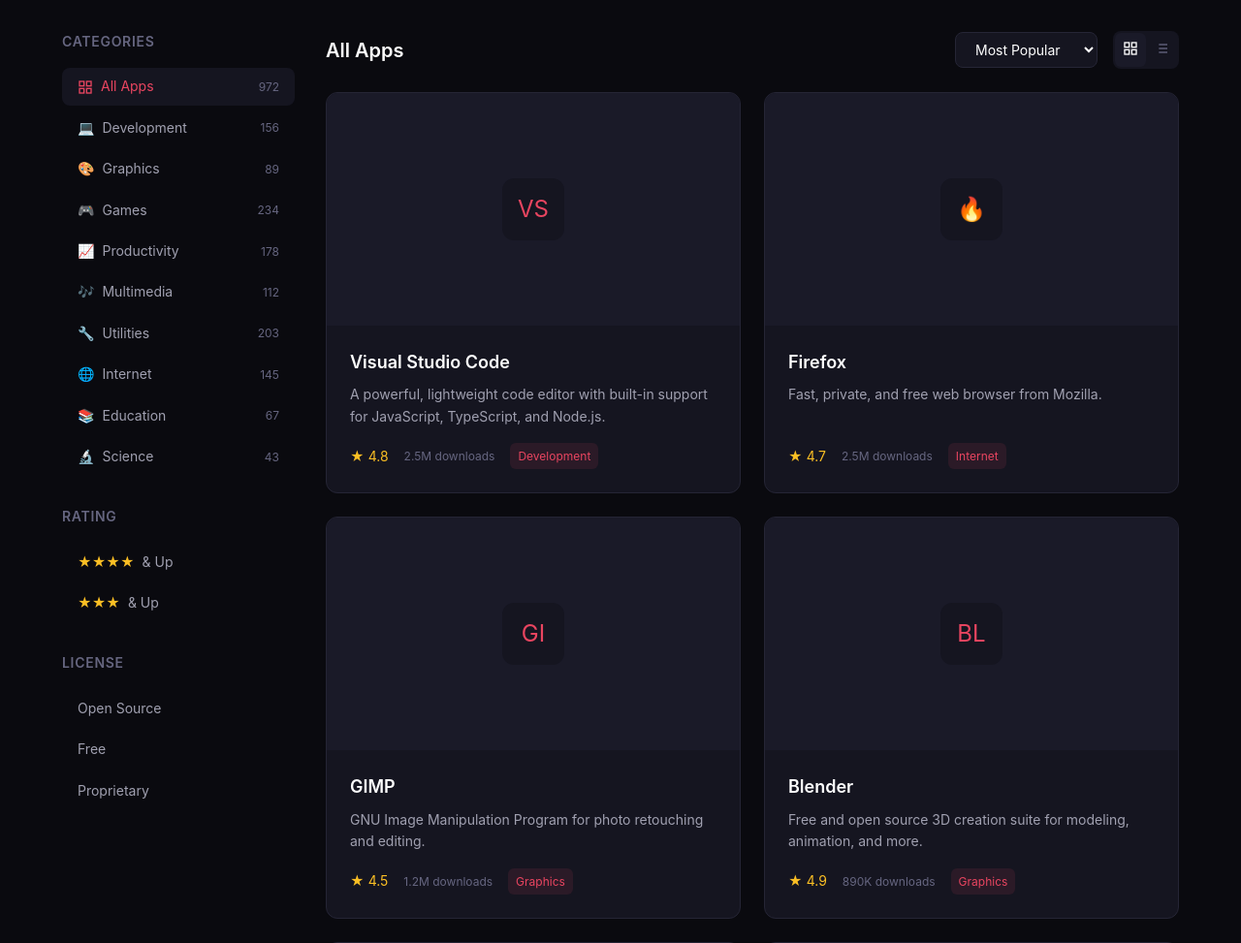
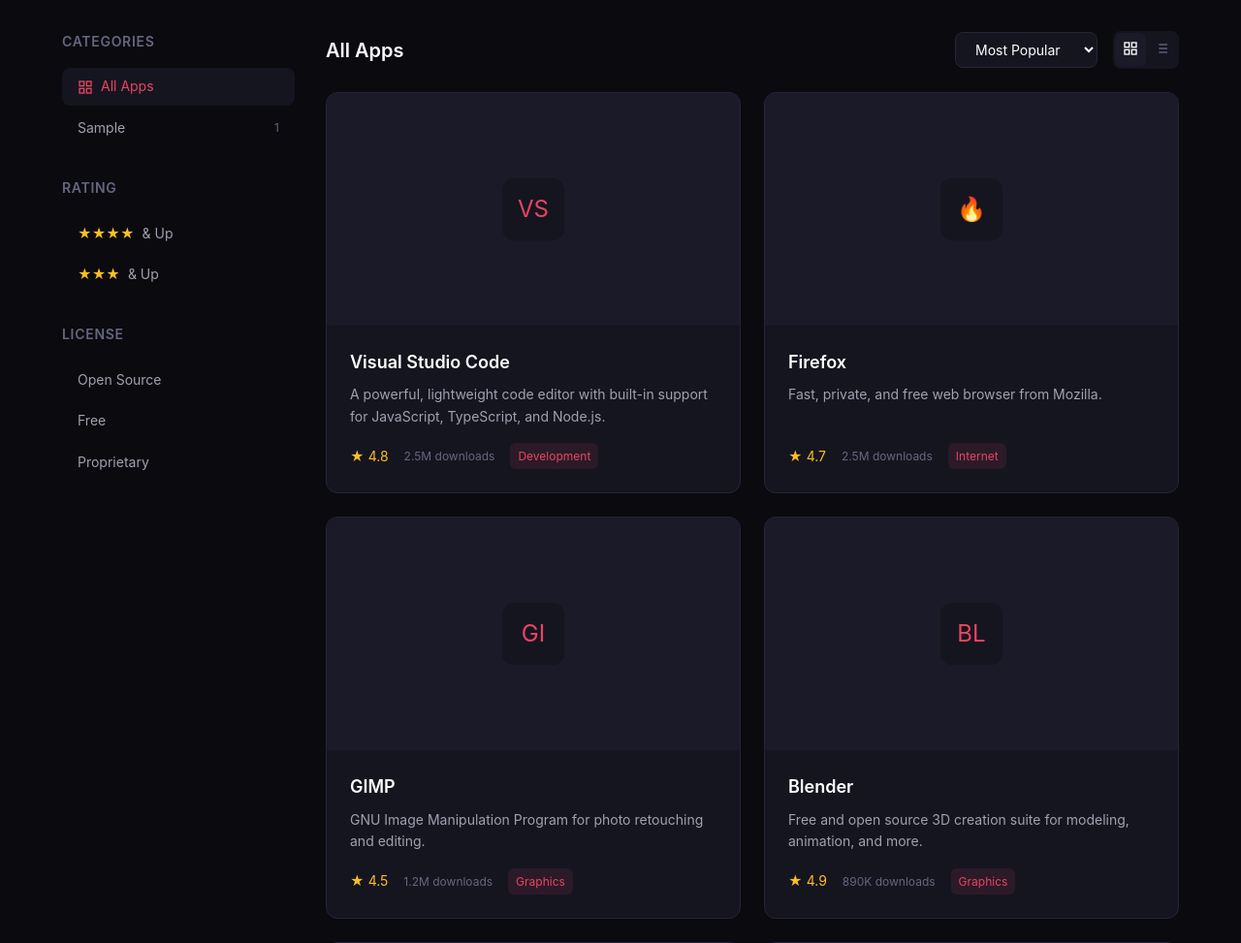
Before and after one commit to ruapotato/flick_forge, a Flask app: page /browse in a window 1280 px wide. Shown: the part 64-1037 px from the top of the page at 97% size. Run offline with Flask 3, Linux system fonts and the light colour scheme; tables that the repository leaves empty hold one stand-in row (values such as "Sample post").

Commit message:
Make categories dynamic from database instead of hardcoded
- Remove category validation in app creation (any string allowed)
- Update /api/apps/categories to return actual categories from DB
- Update browse.html to load categories dynamically from API
- Update index.html to load category cards from API
- Update main.js to handle dynamic category rendering

Categories now show only when apps exist in that category, with
accurate counts. No more hardcoded category lists.

🤖 Generated with [Claude Code](https://claude.com/claude-code)

Co-Authored-By: Claude Opus 4.5 <noreply@anthropic.com>

```diff
--- a/routes/apps.py
+++ b/routes/apps.py
@@ -164,22 +164,23 @@ def search_apps():
 
 @apps_bp.route("/categories", methods=["GET"])
 def list_categories():
-    """List all app categories with counts."""
-    categories = current_app.config.get("CATEGORIES", [])
+    """List all app categories with counts (dynamic from database)."""
+    # Get distinct categories from apps that are visible (stable or wild_west)
+    from sqlalchemy import func
 
-    # Get counts for each category
-    category_counts = {}
-    for cat in categories:
-        count = App.query.filter(
-            App.category == cat,
-            App.status.in_([AppStatus.STABLE.value, AppStatus.WILD_WEST.value]),
-        ).count()
-        category_counts[cat] = count
+    results = db.session.query(
+        App.category,
+        func.count(App.id).label('count')
+    ).filter(
+        App.status.in_([AppStatus.STABLE.value, AppStatus.WILD_WEST.value]),
+        App.category.isnot(None),
+        App.category != ''
+    ).group_by(App.category).order_by(func.count(App.id).desc()).all()
 
     return jsonify(
         {
             "categories": [
-                {"name": cat, "count": category_counts.get(cat, 0)} for cat in categories
+                {"name": cat, "count": count} for cat, count in results
             ]
         }
     )
@@ -188,10 +189,7 @@ def list_categories():
 @apps_bp.route("/category/<category>", methods=["GET"])
 def get_apps_by_category(category):
     """Get apps in a specific category."""
-    categories = current_app.config.get("CATEGORIES", [])
-    if category not in categories:
-        return jsonify({"error": "Invalid category"}), 400
-
+    # Category is now free-form, just filter by whatever category string is provided
     page = request.args.get("page", 1, type=int)
     per_page = min(request.args.get("per_page", 20, type=int), 100)
     status = request.args.get("status", "stable")
@@ -306,9 +304,7 @@ def create_app():
     if not name or not description:
         return jsonify({"error": "Name and description are required"}), 400
 
-    categories = current_app.config.get("CATEGORIES", [])
-    if category not in categories:
-        return jsonify({"error": "Invalid category"}), 400
+    # Category is now free-form text (no validation needed)
 
     # Generate slug
     slug = slugify(name)
--- a/static/js/api.js
+++ b/static/js/api.js
@@ -214,11 +214,7 @@ const API = {
 
   categories: {
     async getAll() {
-      return API.get('/categories');
-    },
-
-    async getById(id) {
-      return API.get(`/categories/${id}`);
+      return API.get('/apps/categories');
     },
   },
 
--- a/static/js/main.js
+++ b/static/js/main.js
@@ -750,7 +750,19 @@ async function loadCategories(containerId) {
 
   try {
     const data = await API.categories.getAll();
-    container.innerHTML = data.categories.map(cat => renderCategoryCard(cat)).join('');
+    const categories = data.categories || data;
+
+    if (Array.isArray(categories) && categories.length > 0) {
+      container.innerHTML = categories.map(cat => {
+        // Handle both string categories and object categories
+        if (typeof cat === 'string') {
+          return renderCategoryCard({ name: cat, slug: cat.toLowerCase(), count: null });
+        }
+        return renderCategoryCard(cat);
+      }).join('');
+    } else {
+      container.innerHTML = '<p class="text-muted">No categories available</p>';
+    }
   } catch (error) {
     container.innerHTML = '<p class="text-muted">Failed to load categories</p>';
   }
@@ -807,11 +819,16 @@ function renderFeaturedCard(app) {
 }
 
 function renderCategoryCard(category) {
+  const name = category.name || category;
+  const slug = category.slug || (typeof name === 'string' ? name.toLowerCase() : '');
+  const displayName = typeof name === 'string' ? name.charAt(0).toUpperCase() + name.slice(1).replace(/-/g, ' ') : name;
+  const count = category.count;
+
   return `
-    <a href="/browse.html?category=${encodeURIComponent(category.slug)}" class="card category-card">
-      <div class="category-icon">${category.icon || category.name[0]}</div>
-      <span class="category-name">${escapeHtml(category.name)}</span>
-      <span class="category-count">${category.count || 0} apps</span>
+    <a href="/browse?category=${encodeURIComponent(slug)}" class="card category-card">
+      <div class="category-icon">${displayName.charAt(0).toUpperCase()}</div>
+      <span class="category-name">${escapeHtml(displayName)}</span>
+      ${count !== null && count !== undefined ? `<span class="category-count">${count} apps</span>` : ''}
     </a>
   `;
 }
--- a/templates/browse.html
+++ b/templates/browse.html
@@ -84,62 +84,9 @@
                   <rect x="3" y="14" width="7" height="7"/>
                 </svg>
                 All Apps
-                <span class="filter-count" id="count-all">972</span>
+                <span class="filter-count" id="count-all"></span>
               </label>
-              <label class="filter-item" data-category="development">
-                <input type="radio" name="category" value="development" class="sr-only">
-                <span>&#128187;</span>
-                Development
-                <span class="filter-count">156</span>
-              </label>
-              <label class="filter-item" data-category="graphics">
-                <input type="radio" name="category" value="graphics" class="sr-only">
-                <span>&#127912;</span>
-                Graphics
-                <span class="filter-count">89</span>
-              </label>
-              <label class="filter-item" data-category="games">
-                <input type="radio" name="category" value="games" class="sr-only">
-                <span>&#127918;</span>
-                Games
-                <span class="filter-count">234</span>
-              </label>
-              <label class="filter-item" data-category="productivity">
-                <input type="radio" name="category" value="productivity" class="sr-only">
-                <span>&#128200;</span>
-                Productivity
-                <span class="filter-count">178</span>
-              </label>
-              <label class="filter-item" data-category="multimedia">
-                <input type="radio" name="category" value="multimedia" class="sr-only">
-                <span>&#127926;</span>
-                Multimedia
-                <span class="filter-count">112</span>
-              </label>
-              <label class="filter-item" data-category="utilities">
-                <input type="radio" name="category" value="utilities" class="sr-only">
-                <span>&#128295;</span>
-                Utilities
-                <span class="filter-count">203</span>
-              </label>
-              <label class="filter-item" data-category="internet">
-                <input type="radio" name="category" value="internet" class="sr-only">
-                <span>&#127760;</span>
-                Internet
-                <span class="filter-count">145</span>
-              </label>
-              <label class="filter-item" data-category="education">
-                <input type="radio" name="category" value="education" class="sr-only">
-                <span>&#128218;</span>
-                Education
-                <span class="filter-count">67</span>
-              </label>
-              <label class="filter-item" data-category="science">
-                <input type="radio" name="category" value="science" class="sr-only">
-                <span>&#128300;</span>
-                Science
-                <span class="filter-count">43</span>
-              </label>
+              <!-- Categories loaded dynamically from API -->
             </div>
           </div>
 
@@ -518,8 +465,8 @@
   <script src="/static/js/main.js"></script>
   <script>
     // Browse page specific functionality
-    document.addEventListener('DOMContentLoaded', () => {
-      const categoryFilters = document.querySelectorAll('[data-category]');
+    document.addEventListener('DOMContentLoaded', async () => {
+      const categoryFiltersContainer = document.getElementById('category-filters');
       const sortSelect = document.getElementById('sort-select');
       const viewBtns = document.querySelectorAll('[data-view]');
       const appsGrid = document.getElementById('apps-grid');
@@ -528,16 +475,17 @@
       const searchQuery = document.getElementById('search-query');
       const clearSearch = document.getElementById('clear-search');
 
+      // Load categories from API
+      await loadCategories();
+
       // Check URL params
       const urlCategory = getUrlParam('category');
       const urlQuery = getUrlParam('q');
       const urlSort = getUrlParam('sort');
 
       if (urlCategory) {
-        categoryFilters.forEach(item => {
-          item.classList.toggle('active', item.dataset.category === urlCategory);
-        });
-        browseTitle.textContent = urlCategory.charAt(0).toUpperCase() + urlCategory.slice(1);
+        updateActiveCategory(urlCategory);
+        browseTitle.textContent = formatCategoryName(urlCategory);
       }
 
       if (urlQuery) {
@@ -550,26 +498,6 @@
       if (urlSort) {
         sortSelect.value = urlSort;
       }
-
-      // Category filter click
-      categoryFilters.forEach(item => {
-        item.addEventListener('click', () => {
-          categoryFilters.forEach(i => i.classList.remove('active'));
-          item.classList.add('active');
-
-          const category = item.dataset.category;
-          if (category === 'all') {
-            browseTitle.textContent = 'All Apps';
-            setUrlParam('category', null);
-          } else {
-            browseTitle.textContent = category.charAt(0).toUpperCase() + category.slice(1);
-            setUrlParam('category', category);
-          }
-
-          // In real app, this would trigger API call
-          loadApps();
-        });
-      });
 
       // Sort change
       sortSelect.addEventListener('change', () => {
@@ -595,6 +523,70 @@
         loadApps();
       });
 
+      async function loadCategories() {
+        try {
+          const data = await API.categories.getAll();
+          const categories = data.categories || data;
+
+          // Render category filter items
+          if (Array.isArray(categories)) {
+            categories.forEach(category => {
+              const name = typeof category === 'string' ? category : category.name;
+              const count = typeof category === 'object' ? category.count : null;
+              const slug = typeof category === 'string' ? category.toLowerCase() : (category.slug || category.name.toLowerCase());
+
+              const label = document.createElement('label');
+              label.className = 'filter-item';
+              label.dataset.category = slug;
+              label.innerHTML = `
+                <input type="radio" name="category" value="${escapeHtml(slug)}" class="sr-only">
+                ${escapeHtml(formatCategoryName(name))}
+                ${count !== null ? `<span class="filter-count">${count}</span>` : ''}
+              `;
+
+              label.addEventListener('click', () => handleCategoryClick(label));
+              categoryFiltersContainer.appendChild(label);
+            });
+          }
+
+          // Add click handler to "All Apps" filter
+          const allFilter = categoryFiltersContainer.querySelector('[data-category="all"]');
+          if (allFilter) {
+            allFilter.addEventListener('click', () => handleCategoryClick(allFilter));
+          }
+        } catch (error) {
+          console.error('Failed to load categories:', error);
+        }
+      }
+
+      function handleCategoryClick(item) {
+        // Update active state
+        categoryFiltersContainer.querySelectorAll('[data-category]').forEach(i => i.classList.remove('active'));
+        item.classList.add('active');
+
+        const category = item.dataset.category;
+        if (category === 'all') {
+          browseTitle.textContent = 'All Apps';
+          setUrlParam('category', null);
+        } else {
+          browseTitle.textContent = formatCategoryName(category);
+          setUrlParam('category', category);
+        }
+
+        loadApps();
+      }
+
+      function updateActiveCategory(categorySlug) {
+        categoryFiltersContainer.querySelectorAll('[data-category]').forEach(item => {
+          item.classList.toggle('active', item.dataset.category === categorySlug);
+        });
+      }
+
+      function formatCategoryName(name) {
+        if (!name) return '';
+        return name.charAt(0).toUpperCase() + name.slice(1).replace(/-/g, ' ');
+      }
+
       async function loadApps() {
         // In real app, this would make API calls
         // For now, just showing the static content
```
Also changed, not shown: templates/index.html (+52 -30 lines).
